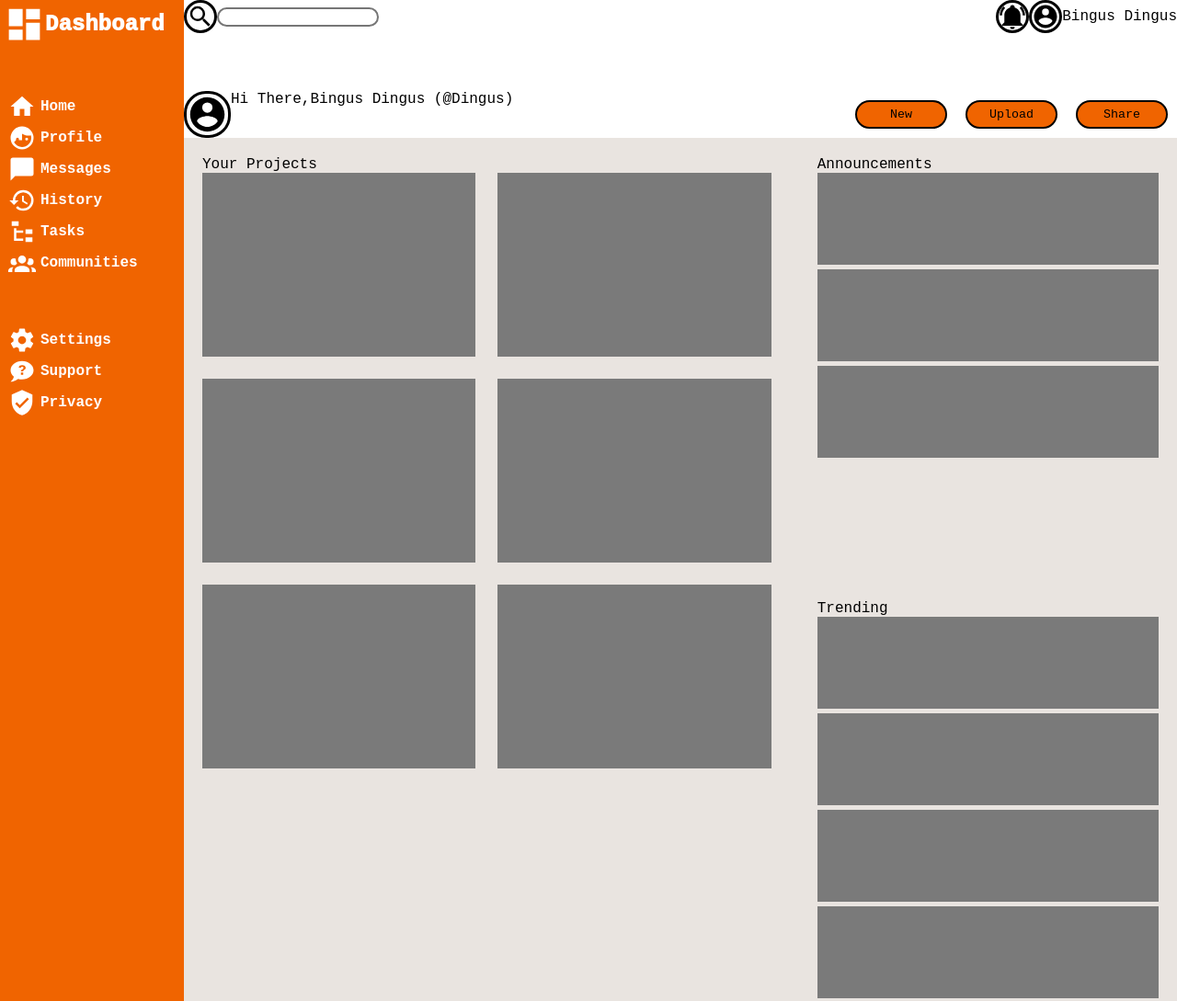
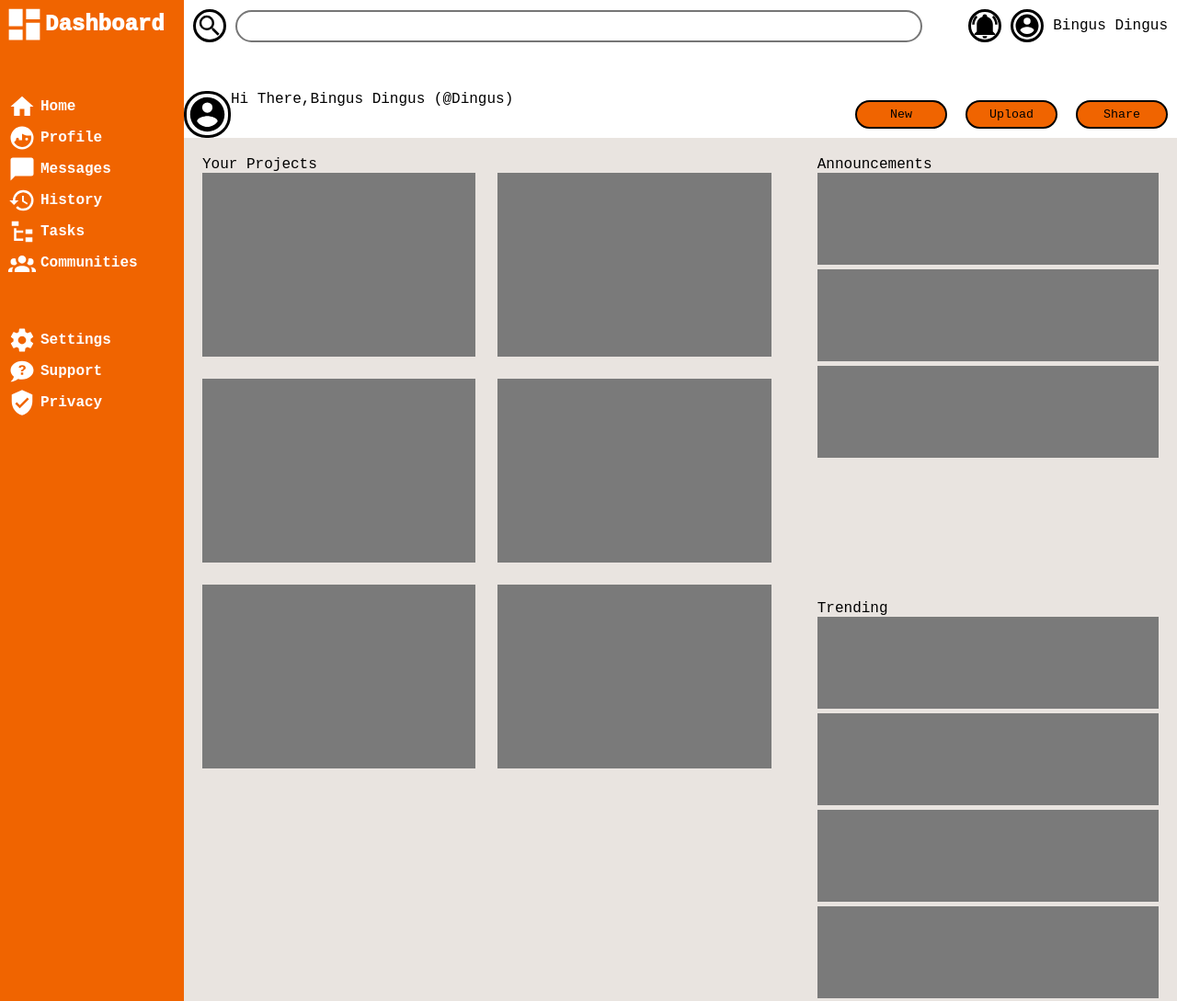
Before and after one commit to GoblinK1ng/Admin-Dashboard-Generic, a plain HTML site: page index.html in a window 1280 px wide. Shown: the top 1089 px of the page at 92% size. Drawn offline with Linux system fonts and the light colour scheme.

Commit message:
Adjusted positioning of top header elements

```diff
--- a/style.css
+++ b/style.css
@@ -9,7 +9,6 @@
 
 /*Main Container Info*/
 .main-container{
-  height: 100vh;
   display: grid;
   grid-template-columns: 200px 1fr;
   grid-template-rows: 150px 1fr;
@@ -89,11 +88,14 @@ a{
 
 .top-header{
   justify-content: space-between;
+  padding: 10px 10px 0px 10px;
+  gap:50px;
 }
 
 .search, .account{
   justify-content: center;
   align-items: center;
+  gap:10px;
 }
 
 button, input{
@@ -106,6 +108,17 @@ button{
   width: 100px;
   margin: 10px;
 }
+
+.search{
+  flex-grow: 1;
+  gap:10px;
+}
+
+.search-input{
+  height: 35px;
+  flex-grow: 1;
+}
+
 
 
 
```
